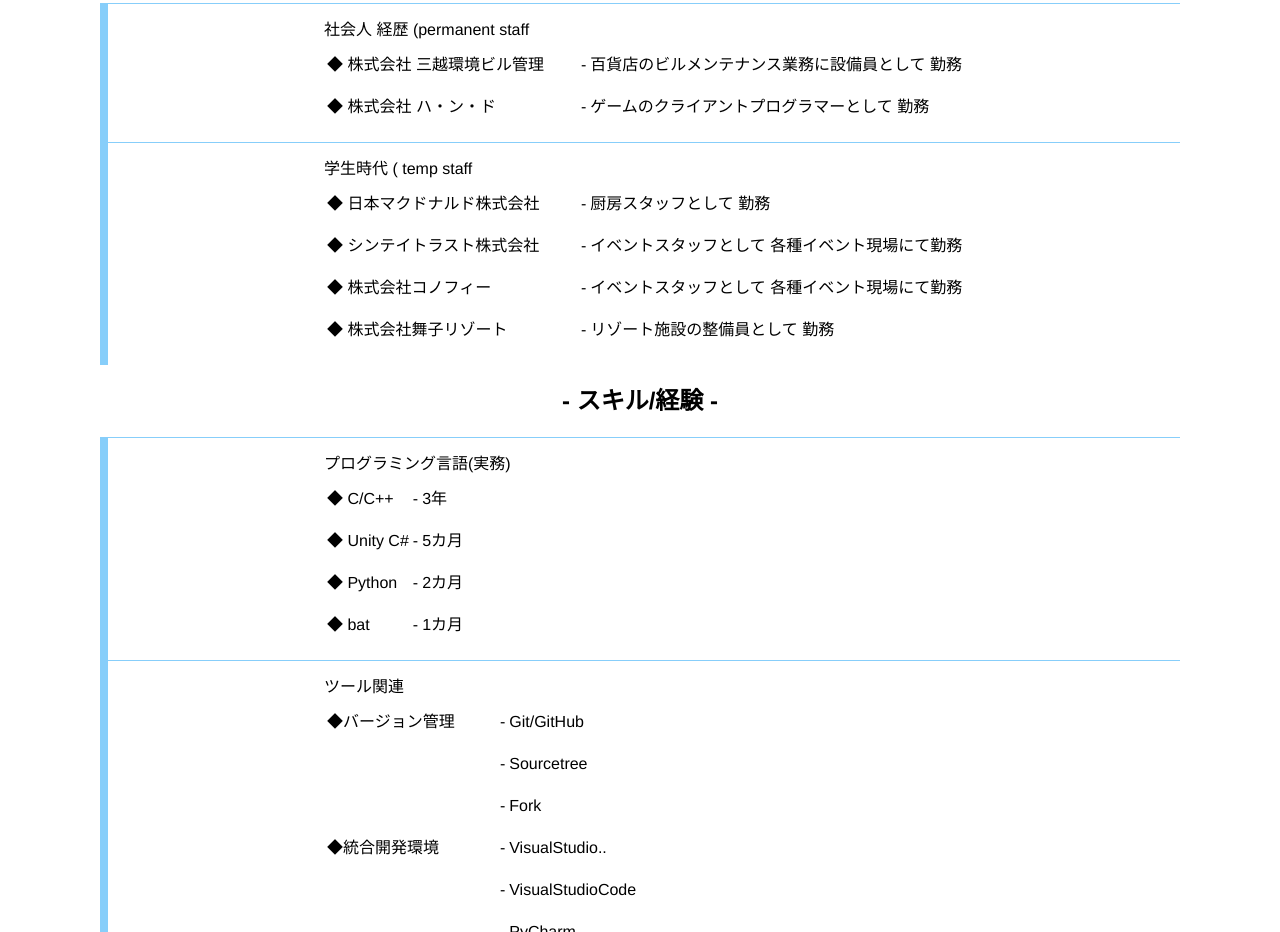
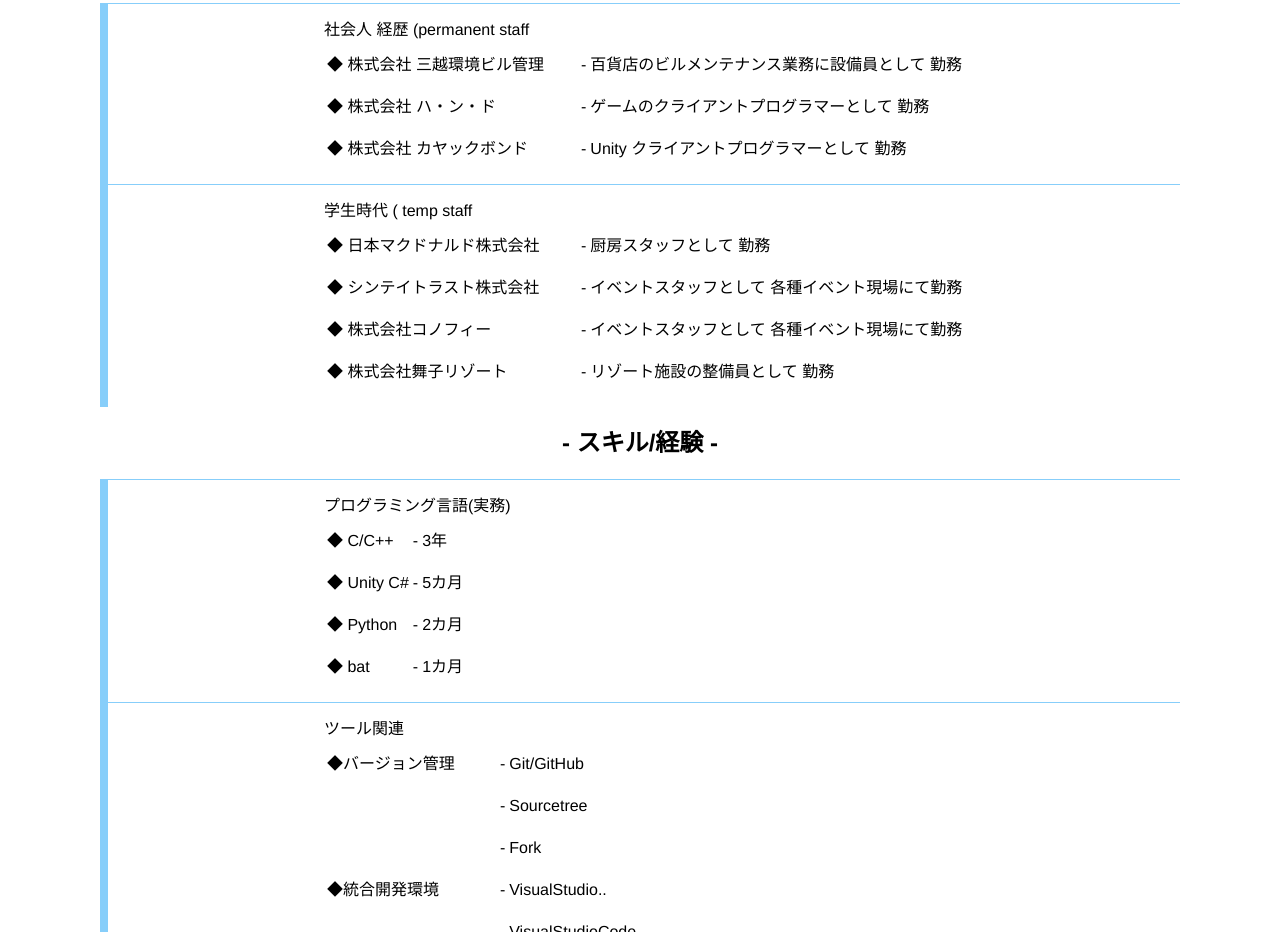
Before and after one commit to masaki-shimura/portfolio, a plain HTML site: page index.html in a window 1280 px wide. Shown: the part 1216-2148 px from the top of the page. Drawn offline with Linux system fonts and the light colour scheme.

Commit message:
Update 職歴の追加

```diff
--- a/index.html
+++ b/index.html
@@ -56,6 +56,7 @@
             <table>
                 <tr><td class ="td1">◆ 株式会社 三越環境ビル管理</td><td class ="td2">-</td><td>百貨店のビルメンテナンス業務に設備員として 勤務</td></tr>
                 <tr><td class ="td1">◆ 株式会社 ハ・ン・ド </td><td class ="td2">-</td><td>ゲームのクライアントプログラマーとして 勤務</td></tr>
+                <tr><td class ="td1">◆ 株式会社 カヤックボンド </td><td class ="td2">-</td><td>Unity クライアントプログラマーとして 勤務</td></tr>
             </table>
         </div>
         <div class="text-box-left">
```
